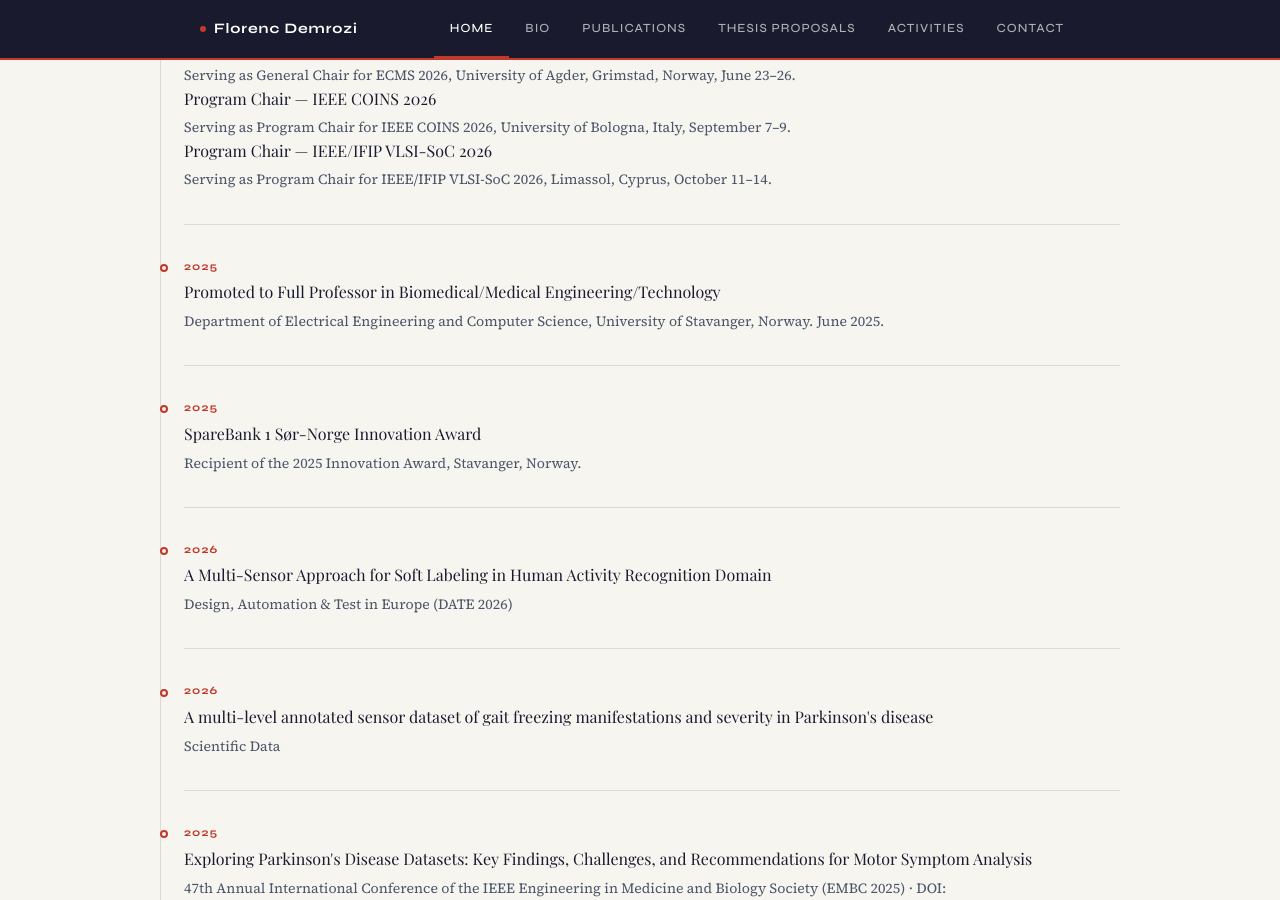
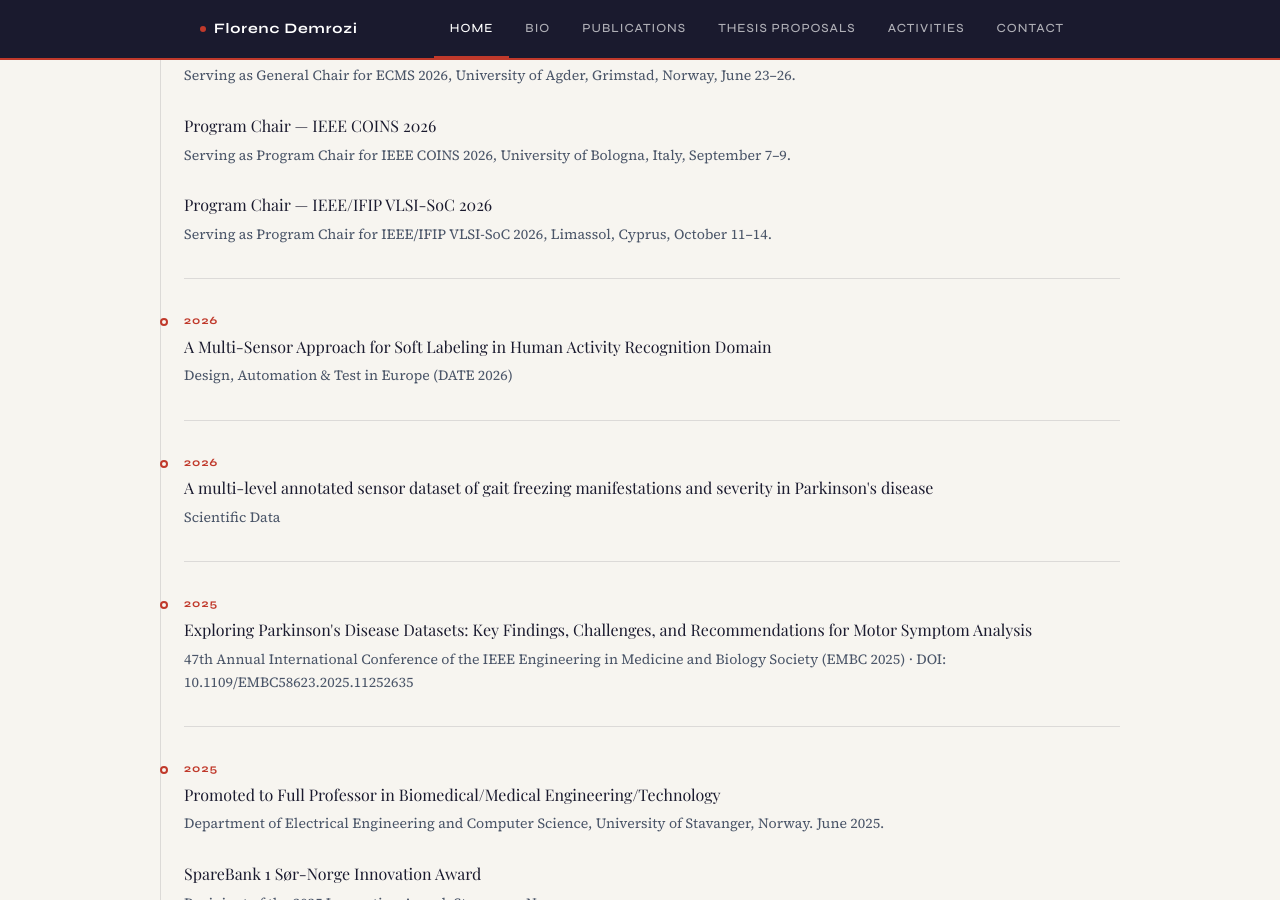
Before and after one commit to FlorencDemrozi/florencdemrozi.github.io, a Jekyll site: the page built from index.html, in a window 1280 px wide and 900 px high, scrolled down 2009 px. Built offline with Jekyll 4.4.1, drawn with Linux system fonts in a browser that asks for light colours; some web fonts are replaced; some of the changed text lies outside the part shown.

Commit message:
Updated News items order in homage.

```diff
--- a/index.html
+++ b/index.html
@@ -90,21 +90,11 @@ title: Home
       <div class="tl-item">
         <div class="tl-date">2026</div>
         <h4>General Chair — ECMS 2026</h4>
-        <p>Serving as General Chair for ECMS 2026, University of Agder, Grimstad, Norway, June 23–26.</p>
+        <p>Serving as General Chair for ECMS 2026, University of Agder, Grimstad, Norway, June 23–26.</p> <br>
         <h4>Program Chair — IEEE COINS 2026</h4>
-        <p>Serving as Program Chair for IEEE COINS 2026, University of Bologna, Italy, September 7–9.</p>
+        <p>Serving as Program Chair for IEEE COINS 2026, University of Bologna, Italy, September 7–9.</p> <br>
         <h4>Program Chair — IEEE/IFIP VLSI-SoC 2026</h4>
         <p>Serving as Program Chair for IEEE/IFIP VLSI-SoC 2026, Limassol, Cyprus, October 11–14.</p>
-      </div>
-      <div class="tl-item">
-        <div class="tl-date">2025</div>
-        <h4>Promoted to Full Professor in Biomedical/Medical Engineering/Technology</h4>
-        <p>Department of Electrical Engineering and Computer Science, University of Stavanger, Norway. June 2025.</p>
-      </div>
-      <div class="tl-item">
-        <div class="tl-date">2025</div>
-        <h4>SpareBank 1 Sør-Norge Innovation Award</h4>
-        <p>Recipient of the 2025 Innovation Award, Stavanger, Norway.</p>
       </div>
       {% assign recent = site.data.publications.items | where_exp: "p", "p.year >= 2024" | sort: "year" | reverse %}
       {% for pub in recent limit:3 %}
@@ -114,6 +104,14 @@ title: Home
         <p>{{ pub.venue }}{% if pub.doi %} · DOI: {{ pub.doi }}{% endif %}</p>
       </div>
       {% endfor %}
+      <div class="tl-item">
+        <div class="tl-date">2025</div>
+        <h4>Promoted to Full Professor in Biomedical/Medical Engineering/Technology</h4>
+        <p>Department of Electrical Engineering and Computer Science, University of Stavanger, Norway. June 2025.</p><br>
+        <h4>SpareBank 1 Sør-Norge Innovation Award</h4>
+        <p>Recipient of the 2025 Innovation Award, Stavanger, Norway.</p>
+      </div>
+
     </div>
   </div>
 </div>
```
